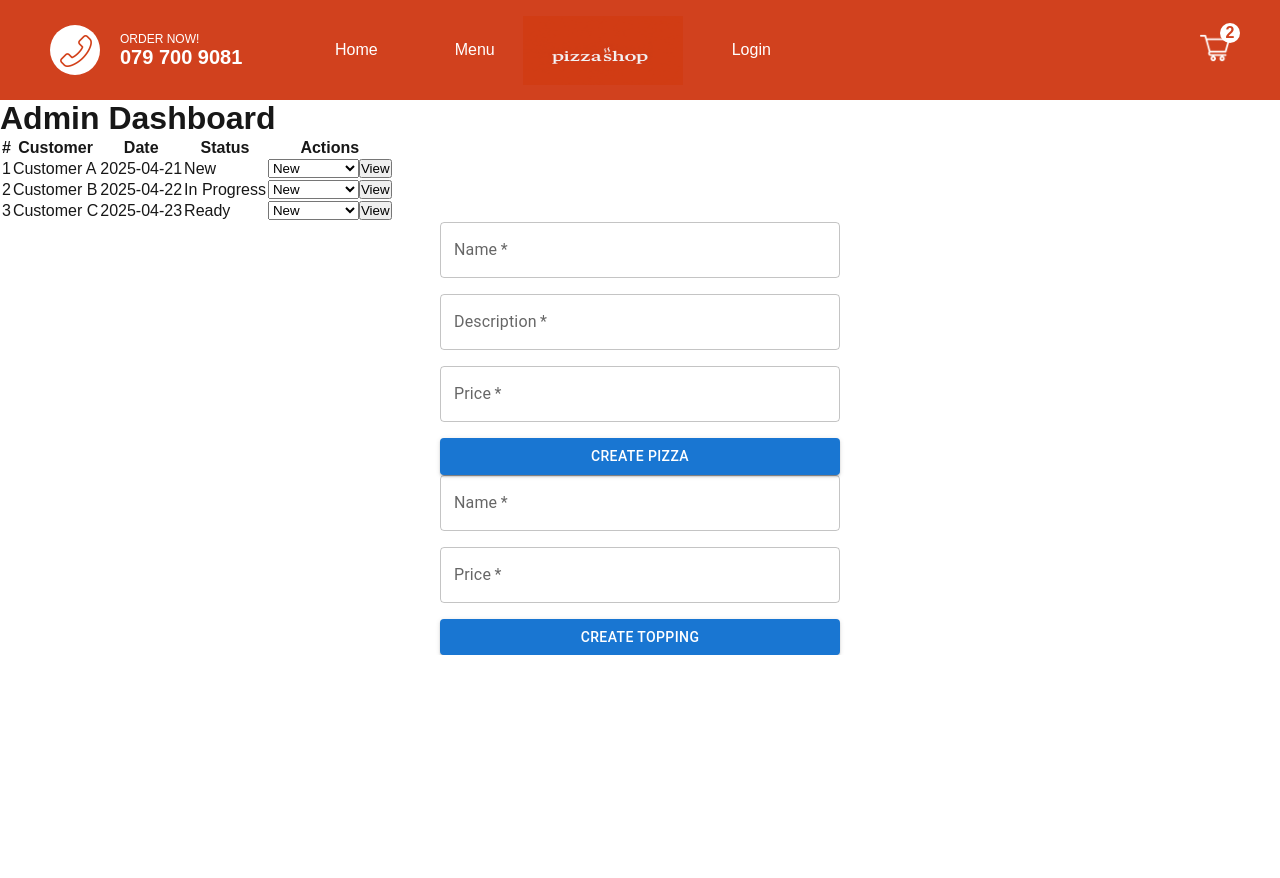
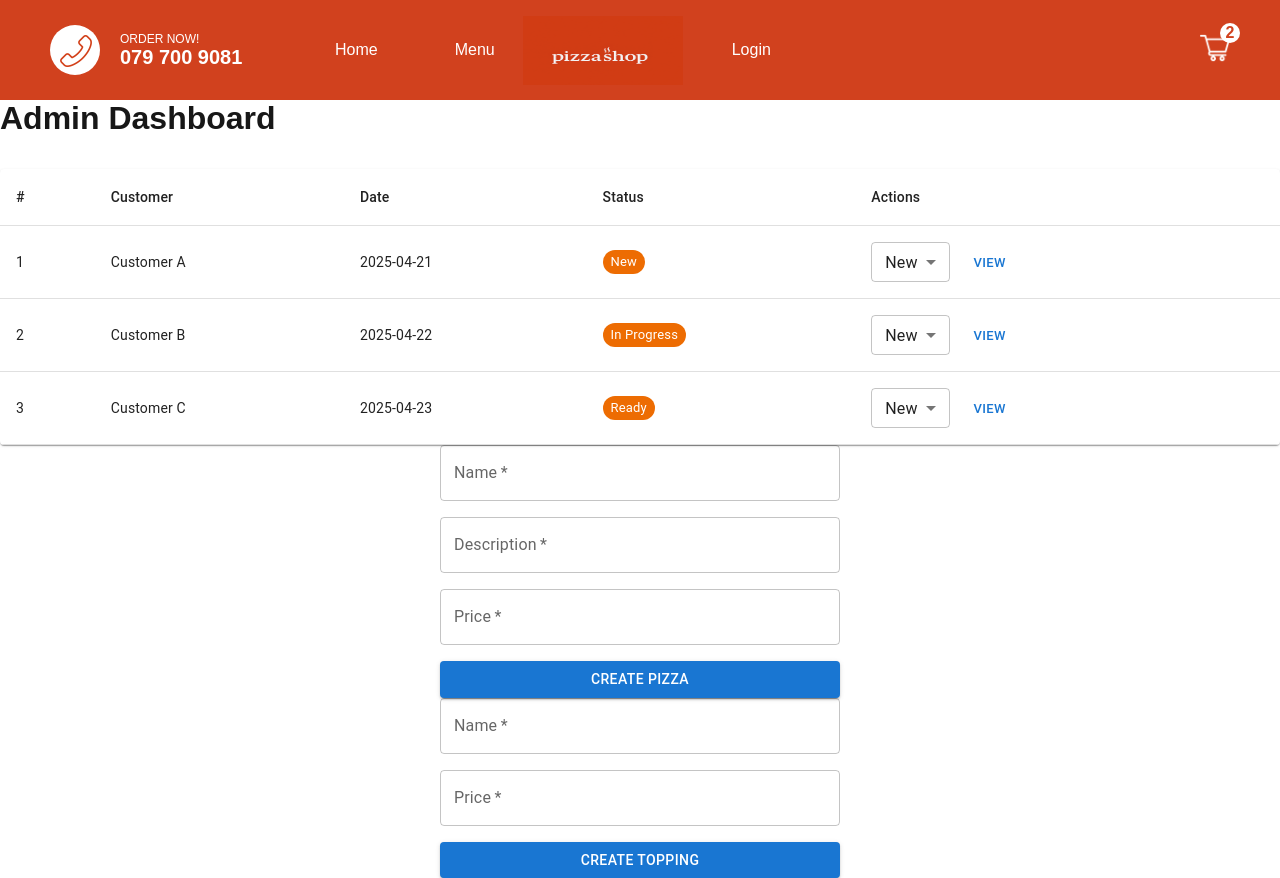
Before and after one commit to vutomi99/pizza-shop, a Next.js app: page /admin in a window 1280 px wide. Before the commit the page ends 800 px from the top, so only its background shows below. Built offline with nearby package versions, Linux system fonts and the light colour scheme; some icons are missing.

Commit message:
Updated Admin Components

```diff
--- a/src/components/admin/OrderRow.jsx
+++ b/src/components/admin/OrderRow.jsx
@@ -1,23 +1,30 @@
-// components/admin/OrderRow.jsx
+import React from "react";
+import { TableRow, TableCell, Select, MenuItem, Button, Chip } from "@mui/material";
+
 export default function OrderRow({ order, index }) {
-    return (
-      <tr className="border-t hover:bg-gray-50">
-        <td className="p-3">{index}</td>
-        <td className="p-3">{order.customer}</td>
-        <td className="p-3">{order.date}</td>
-        <td className="p-3">
-          <span className="inline-block px-2 py-1 text-sm bg-yellow-200 rounded">
-            {order.status}
-          </span>
-        </td>
-        <td className="p-3 space-x-2">
-          <select className="border px-2 py-1 text-sm rounded">
-            <option>New</option>
-            <option>In Progress</option>
-            <option>Ready</option>
-          </select>
-          <button className="text-blue-500 underline text-sm">View</button>
-        </td>
-      </tr>
-    );
-  }
+  return (
+    <TableRow hover>
+      <TableCell>{index}</TableCell>
+      <TableCell>{order.customer}</TableCell>
+      <TableCell>{order.date}</TableCell>
+      <TableCell>
+        <Chip label={order.status} color="warning" size="small" />
+      </TableCell>
+      <TableCell>
+        <Select
+          defaultValue="New"
+          size="small"
+          variant="outlined"
+          style={{ marginRight: "8px" }}
+        >
+          <MenuItem value="New">New</MenuItem>
+          <MenuItem value="In Progress">In Progress</MenuItem>
+          <MenuItem value="Ready">Ready</MenuItem>
+        </Select>
+        <Button variant="text" color="primary" size="small">
+          View
+        </Button>
+      </TableCell>
+    </TableRow>
+  );
+}
--- a/src/components/admin/OrderTable.jsx
+++ b/src/components/admin/OrderTable.jsx
@@ -1,29 +1,41 @@
 // components/admin/OrderTable.jsx
+import React from "react";
+import {
+  Table,
+  TableHead,
+  TableBody,
+  TableRow,
+  TableCell,
+  Paper,
+  TableContainer,
+} from "@mui/material";
 import OrderRow from "./OrderRow";
 
 export default function OrderTable() {
   const placeholderOrders = [
-    { id: '1', customer: 'Customer A', date: '2025-04-21', status: 'New' },
-    { id: '2', customer: 'Customer B', date: '2025-04-22', status: 'In Progress' },
-    { id: '3', customer: 'Customer C', date: '2025-04-23', status: 'Ready' },
+    { id: "1", customer: "Customer A", date: "2025-04-21", status: "New" },
+    { id: "2", customer: "Customer B", date: "2025-04-22", status: "In Progress" },
+    { id: "3", customer: "Customer C", date: "2025-04-23", status: "Ready" },
   ];
 
   return (
-    <table className="w-full border-collapse mt-4 bg-white shadow rounded">
-      <thead className="bg-gray-100">
-        <tr className="text-left">
-          <th className="p-3">#</th>
-          <th className="p-3">Customer</th>
-          <th className="p-3">Date</th>
-          <th className="p-3">Status</th>
-          <th className="p-3">Actions</th>
-        </tr>
-      </thead>
-      <tbody>
-        {placeholderOrders.map((order, index) => (
-          <OrderRow key={order.id} order={order} index={index + 1} />
-        ))}
-      </tbody>
-    </table>
+    <TableContainer component={Paper} sx={{ mt: 4 }}>
+      <Table>
+        <TableHead>
+          <TableRow>
+            <TableCell>#</TableCell>
+            <TableCell>Customer</TableCell>
+            <TableCell>Date</TableCell>
+            <TableCell>Status</TableCell>
+            <TableCell>Actions</TableCell>
+          </TableRow>
+        </TableHead>
+        <TableBody>
+          {placeholderOrders.map((order, index) => (
+            <OrderRow key={order.id} order={order} index={index + 1} />
+          ))}
+        </TableBody>
+      </Table>
+    </TableContainer>
   );
 }
```
Also changed, not shown: src/components/admin/OrderModal.jsx (+24 -12 lines), src/components/admin/StatsGraphs.jsx (+23 -10 lines), src/components/admin/StatusBadge.jsx (+16 -11 lines).
